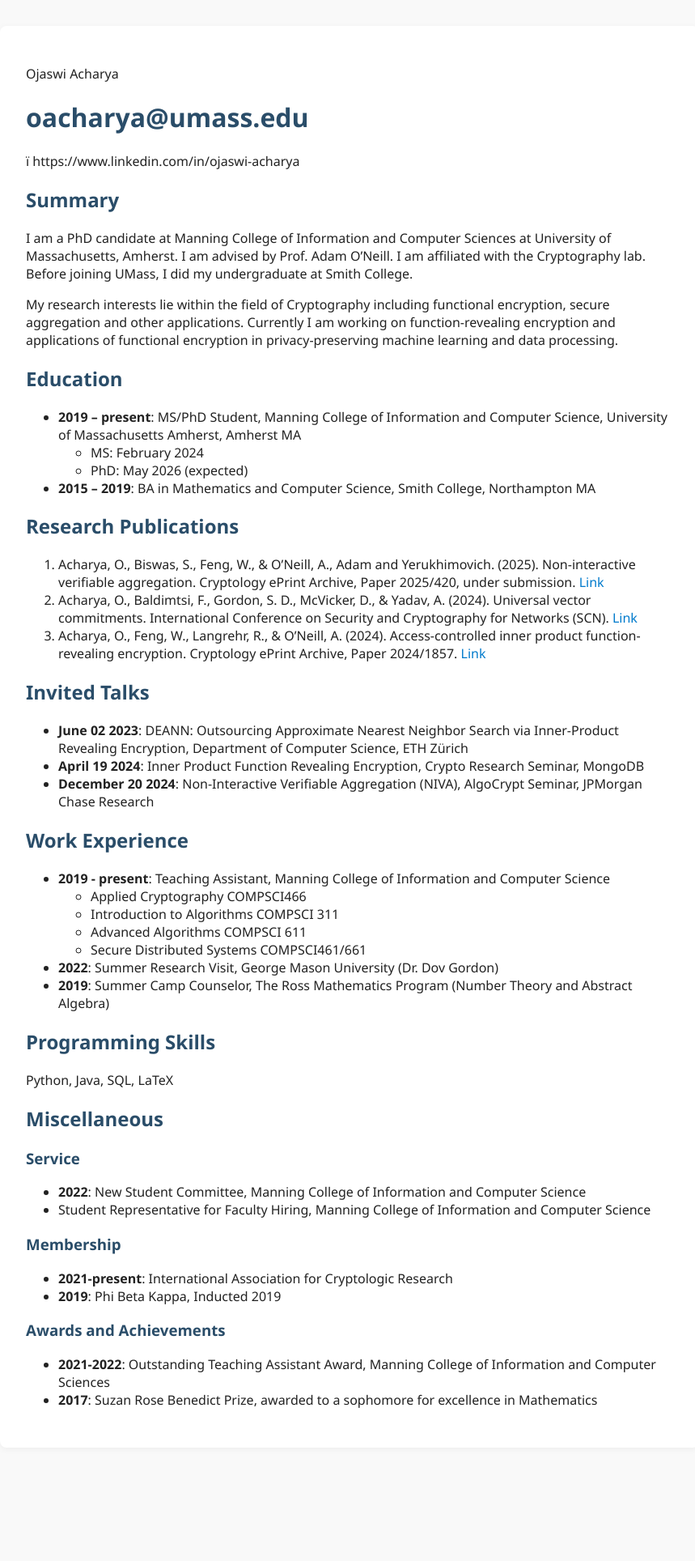
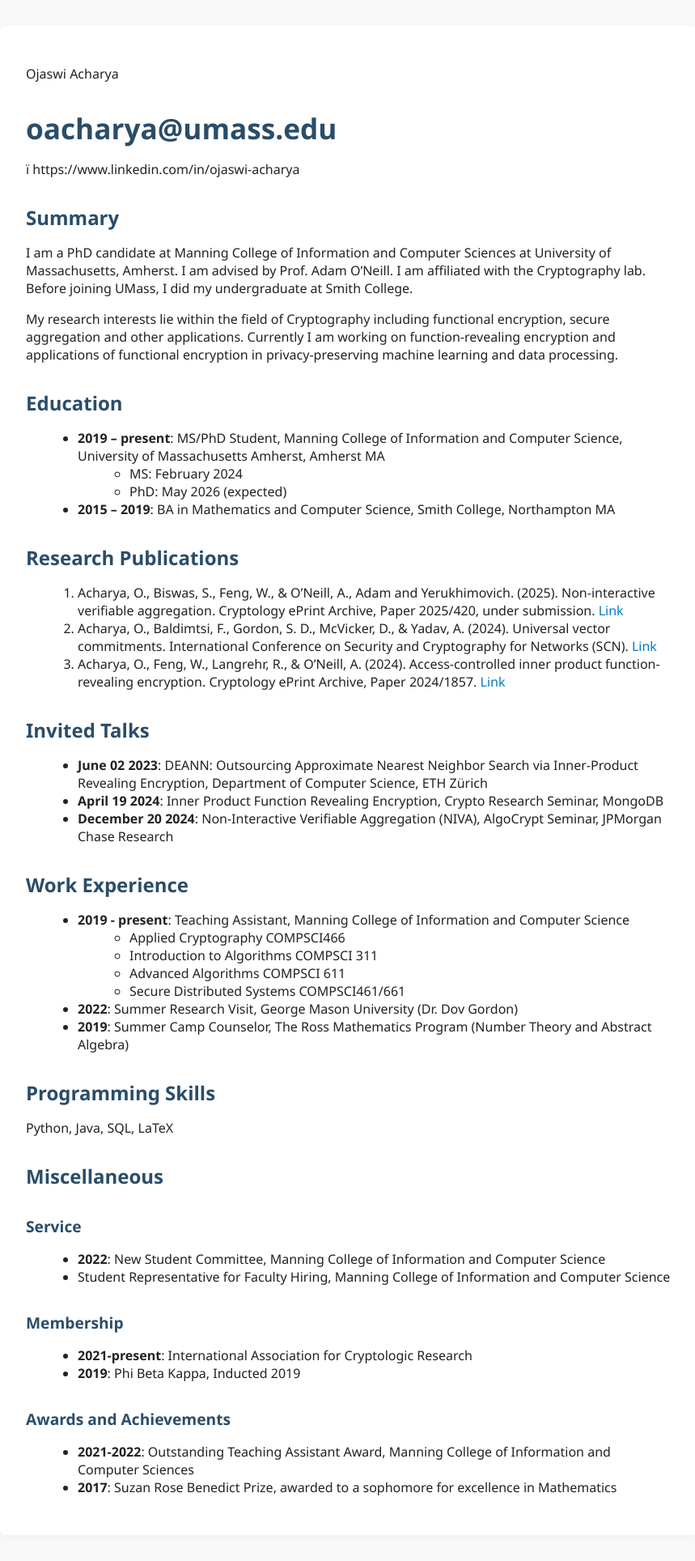
Before and after one commit to ojaswi-acharya/ojaswi-acharya.github.io, a Jekyll site: the page built from index.md, in a window 1280 px wide. Shown: the whole page at 81% size, without its empty margins (208-1067 px from the left). Built offline with Jekyll 4.4.1, drawn with Linux system fonts in a browser that asks for light colours; before the commit the page ends 1820 px from its top, so only the background shows below that.

Commit message:
some styiling

```diff
--- a/assets/css/style.css
+++ b/assets/css/style.css
@@ -14,13 +14,67 @@ main {
   border-radius: 8px;
   box-shadow: 0 2px 8px rgba(0,0,0,0.05);
 }
+
 h1, h2, h3 {
   color: #2a4d69;
+  margin-top: 2rem;
 }
+
+h1 {
+  font-size: 2.2rem;
+  margin-bottom: 0.5rem;
+}
+
+h2 {
+  font-size: 1.5rem;
+  margin-bottom: 0.5rem;
+}
+
+h3 {
+  font-size: 1.2rem;
+  margin-bottom: 0.5rem;
+}
+
 a {
   color: #007acc;
   text-decoration: none;
 }
+
 a:hover {
   text-decoration: underline;
 }
+
+ul, ol {
+  margin-left: 1.5rem;
+}
+
+code, pre {
+  background: #f4f4f4;
+  border-radius: 4px;
+  padding: 2px 6px;
+  font-size: 0.95em;
+}
+
+/* Add spacing between sections */
+section, .section {
+  margin-bottom: 2.5rem;
+}
+
+/* Style for email and LinkedIn */
+#contact {
+  margin-bottom: 1.5rem;
+  font-size: 1.1rem;
+}
+
+/* Responsive adjustments */
+@media (max-width: 600px) {
+  main {
+    padding: 1rem;
+  }
+  h1 {
+    font-size: 1.5rem;
+  }
+  h2 {
+    font-size: 1.2rem;
+  }
+}
```
